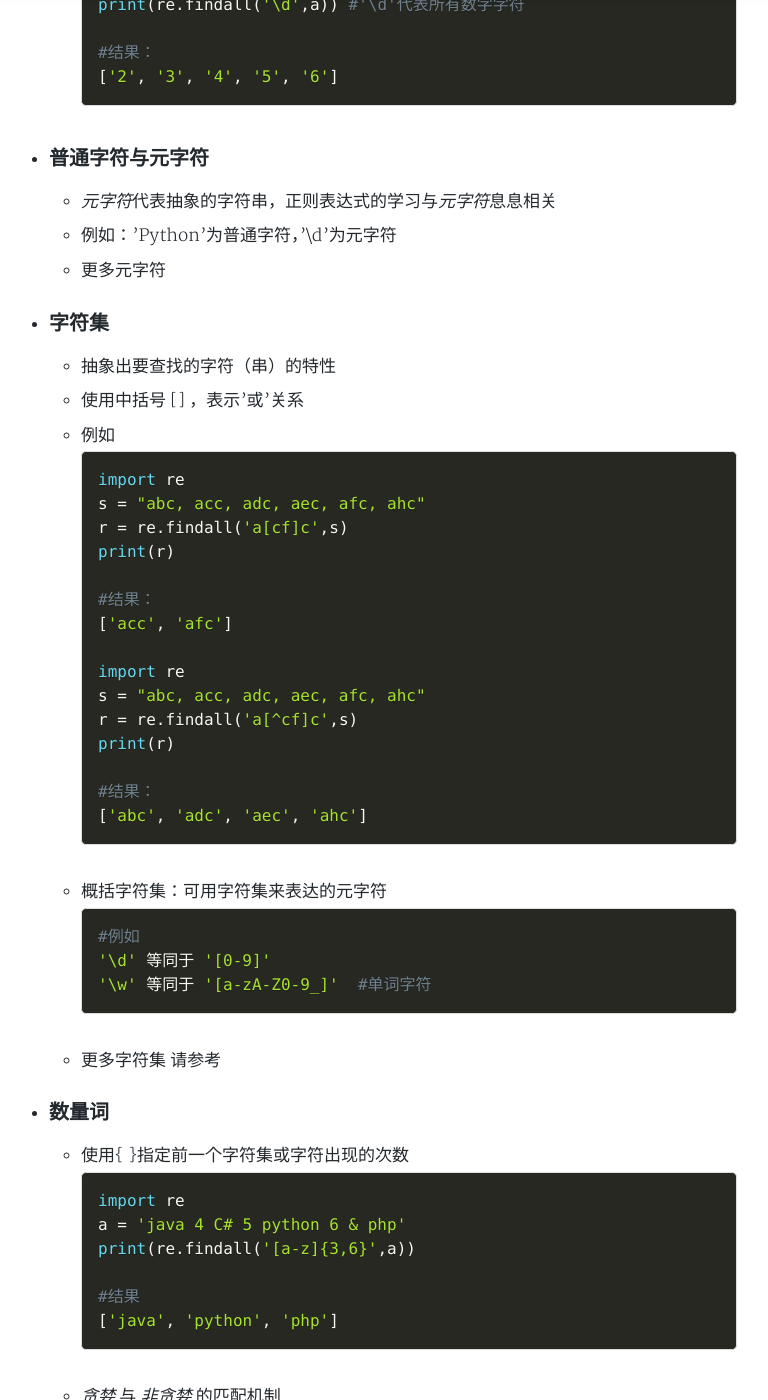
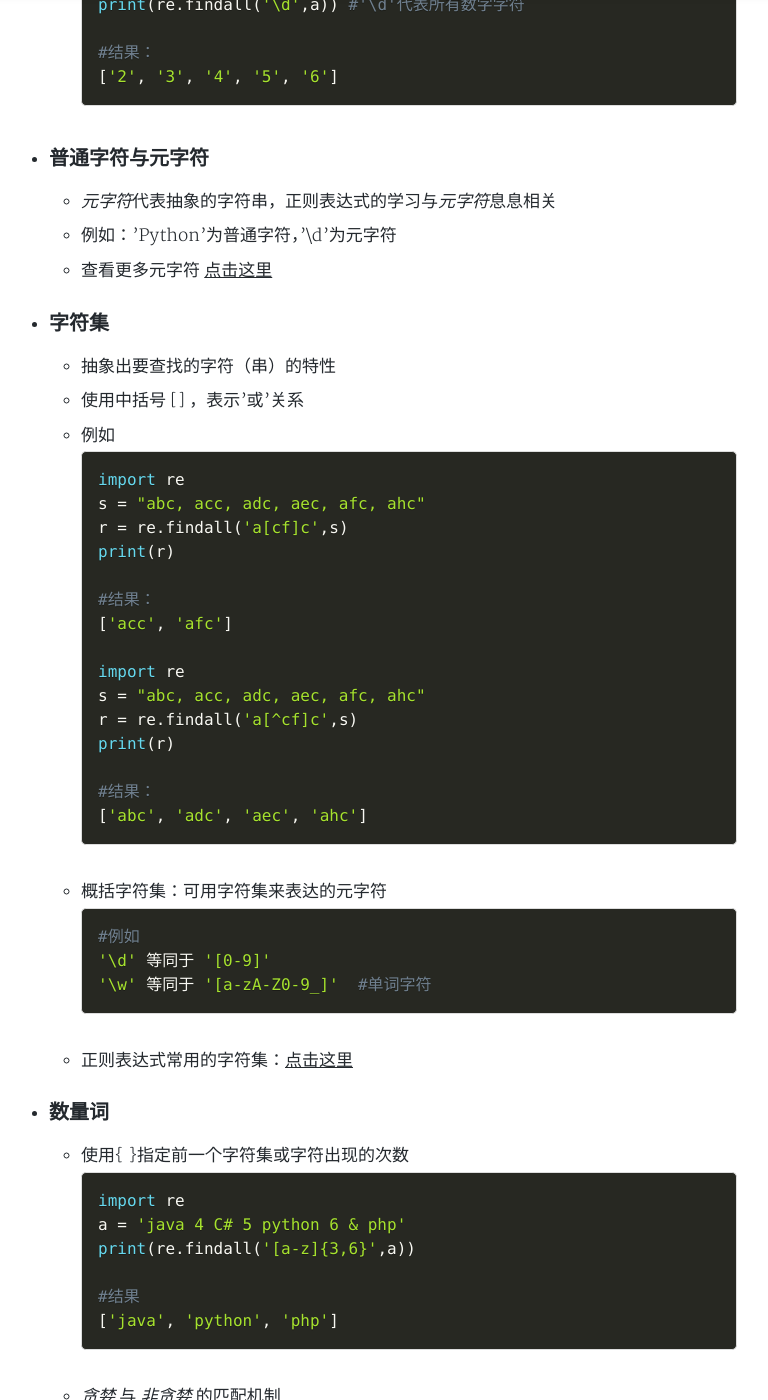
Before and after one commit to cszmzh/BA-NANA.github.io, a Jekyll site: the page built from _posts/2020-02-03-Python3入门（二）.md, in a window 1280 px wide and 1400 px high, scrolled down 3721 px. Shown: the whole window, without its empty margins (263-1031 px from the left). Built offline with Jekyll 4.4.1, drawn with Linux system fonts in a browser that asks for light colours; nearby versions of some CDN libraries; comment, search, counter and statistics services are not loaded; a style sheet for code colours, icons or effects is not loaded.

Commit message:
Update 2020-02-03-Python3入门（二）.md

```diff
--- a/_posts/2020-02-03-Python3入门（二）.md
+++ b/_posts/2020-02-03-Python3入门（二）.md
@@ -165,9 +165,7 @@ toc: true
 
   * 例如：'Python'为普通字符，'\d'为元字符
 
-  * 更多元字符
-
-    [1]: https://baike.baidu.com/item/%E6%AD%A3%E5%88%99%E8%A1%A8%E8%BE%BE%E5%BC%8F/1700215?fr=aladdin	"百度百科-正则表达式"
+  * 查看更多元字符 [点击这里](https://baike.baidu.com/item/%E6%AD%A3%E5%88%99%E8%A1%A8%E8%BE%BE%E5%BC%8F/1700215?fr=aladdin)
 
 * ### 字符集
 
@@ -203,9 +201,7 @@ toc: true
     '\w' 等同于 '[a-zA-Z0-9_]'  #单词字符
     ~~~
 
-  * 更多字符集 请参考
-
-    [2]: https://blog.csdn.net/shilipeng666/article/details/84105793	"常用正则表达式字符集"
+  * 正则表达式常用的字符集：[点击这里](https://blog.csdn.net/shilipeng666/article/details/84105793)
 
 * ### 数量词
 
```
